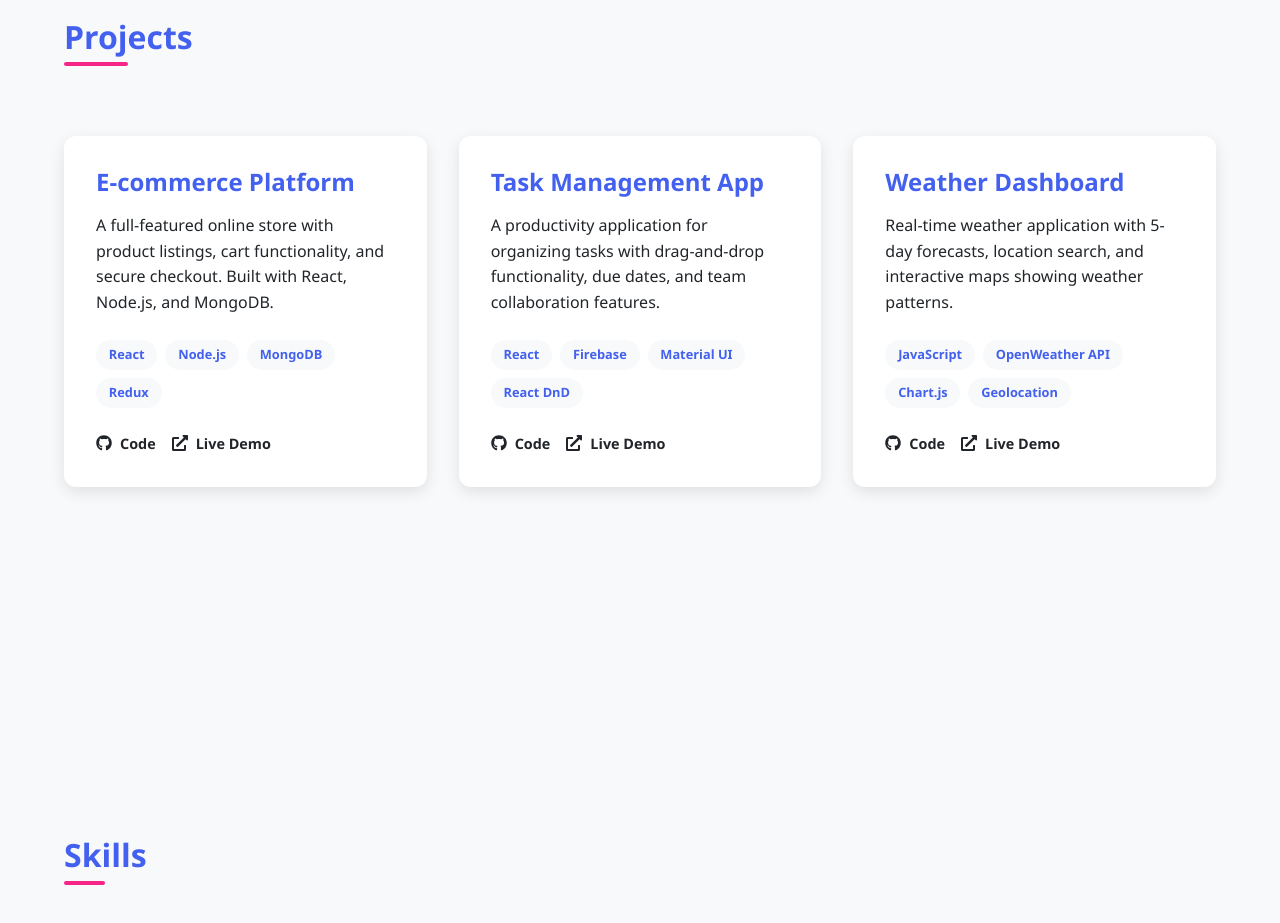
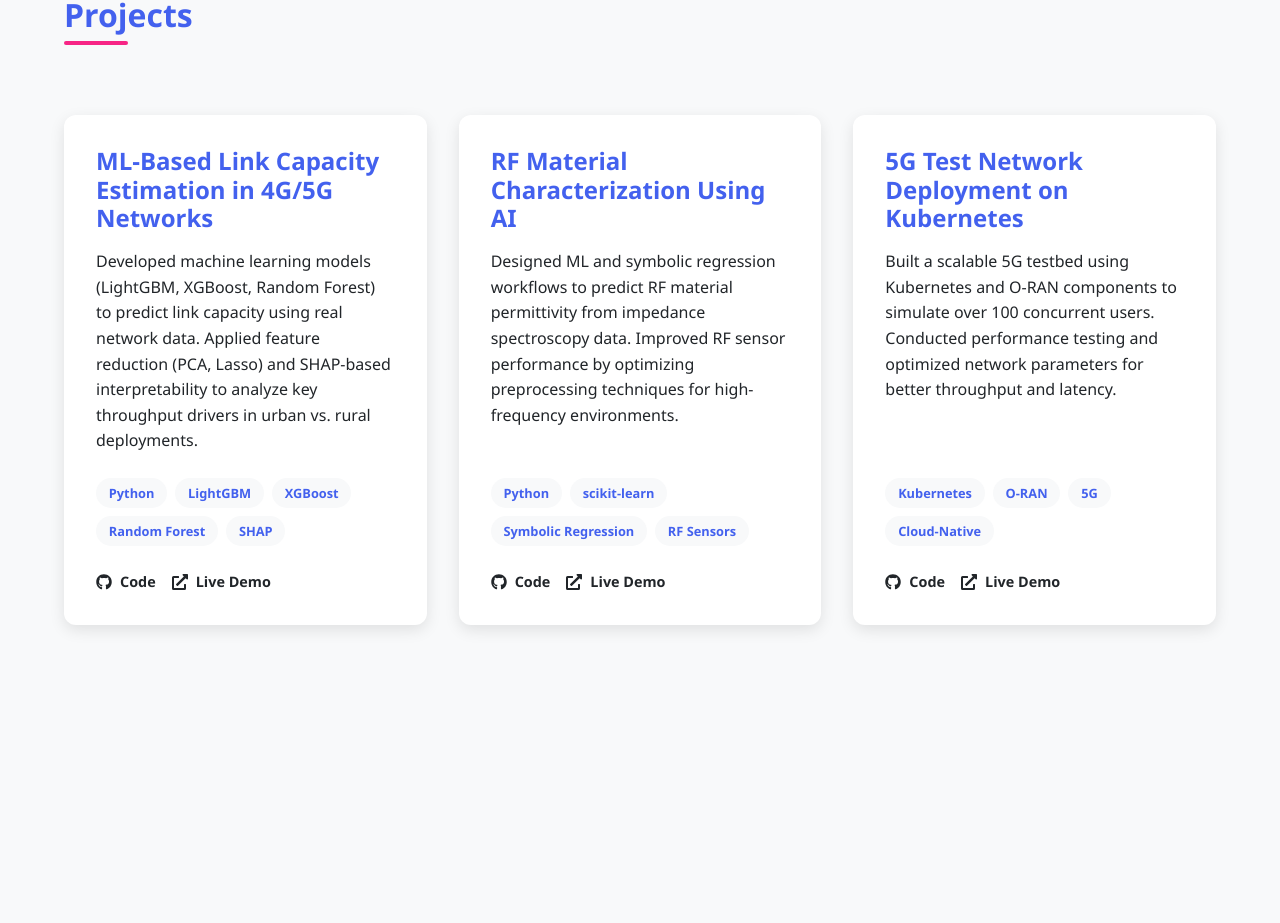
Before and after one commit to WW6889/mewed, a React (Vite) app: page / in a window 1280 px wide. Shown: the part 2925-3848 px from the top of the page. Built offline with nearby package versions, Linux system fonts and the light colour scheme.

Commit message:
Update Prj

```diff
--- a/src/pages/Projects/Projects.jsx
+++ b/src/pages/Projects/Projects.jsx
@@ -4,23 +4,29 @@ import { FaGithub, FaExternalLinkAlt } from 'react-icons/fa'
 const Projects = () => {
   const projects = [
     {
-      title: 'E-commerce Platform',
-      description: 'A full-featured online store with product listings, cart functionality, and secure checkout. Built with React, Node.js, and MongoDB.',
-      tags: ['React', 'Node.js', 'MongoDB', 'Redux'],
+      title: 'ML-Based Link Capacity Estimation in 4G/5G Networks',
+      description: `Developed machine learning models (LightGBM, XGBoost, Random Forest) to predict
+      link capacity using real network data. Applied feature reduction (PCA, Lasso) and SHAP-based
+      interpretability to analyze key throughput drivers in urban vs. rural deployments.`,
+      tags: ['Python', 'LightGBM', 'XGBoost', 'Random Forest', 'SHAP'],
+      github: '#', // replace with your repo link
+      live: '#'
+    },
+    {
+      title: 'RF Material Characterization Using AI',
+      description: `Designed ML and symbolic regression workflows to predict RF material permittivity
+      from impedance spectroscopy data. Improved RF sensor performance by optimizing preprocessing
+      techniques for high-frequency environments.`,
+      tags: ['Python', 'scikit-learn', 'Symbolic Regression', 'RF Sensors'],
       github: '#',
       live: '#'
     },
     {
-      title: 'Task Management App',
-      description: 'A productivity application for organizing tasks with drag-and-drop functionality, due dates, and team collaboration features.',
-      tags: ['React', 'Firebase', 'Material UI', 'React DnD'],
-      github: '#',
-      live: '#'
-    },
-    {
-      title: 'Weather Dashboard',
-      description: 'Real-time weather application with 5-day forecasts, location search, and interactive maps showing weather patterns.',
-      tags: ['JavaScript', 'OpenWeather API', 'Chart.js', 'Geolocation'],
+      title: '5G Test Network Deployment on Kubernetes',
+      description: `Built a scalable 5G testbed using Kubernetes and O-RAN components to simulate over
+      100 concurrent users. Conducted performance testing and optimized network parameters for better
+      throughput and latency.`,
+      tags: ['Kubernetes', 'O-RAN', '5G', 'Cloud-Native'],
       github: '#',
       live: '#'
     }
```
